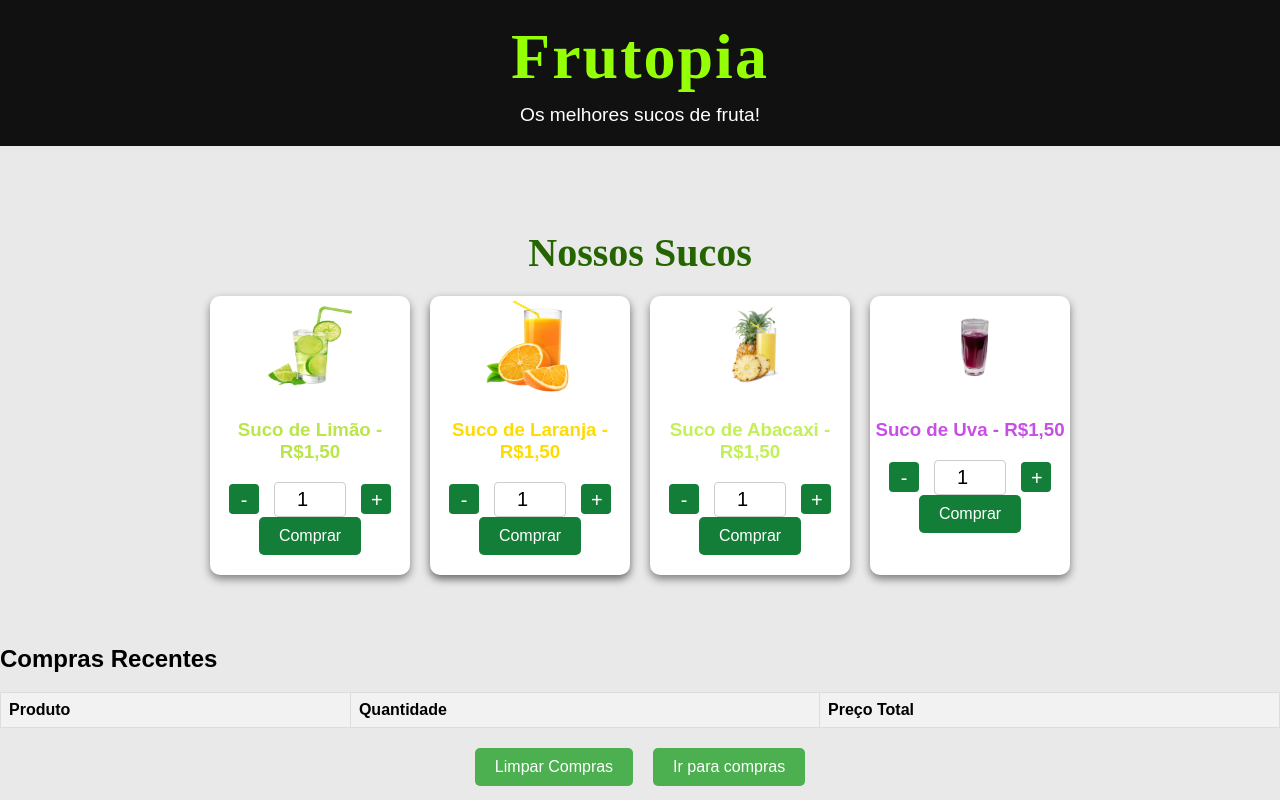
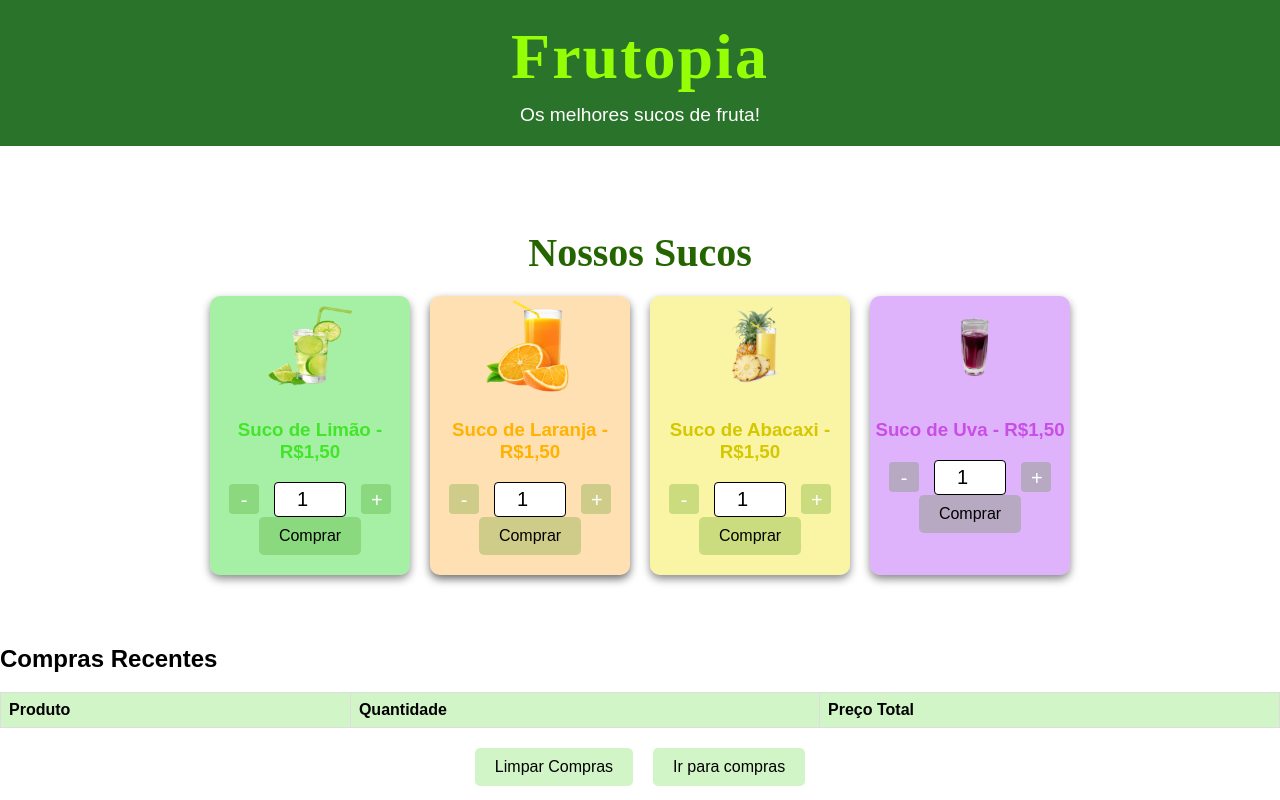
Before and after one commit to Gabriliskkkj/frutopia-, a plain HTML site: page frutopia/index.html in a window 1280 px wide. Drawn offline with Linux system fonts and the light colour scheme.

Commit message:
Add files via upload

```diff
--- a/frutopia/styles.css
+++ b/frutopia/styles.css
@@ -6,11 +6,11 @@ body {
     font-family: Arial, sans-serif;
     margin: 0;
     padding: 0;
-    background-color: #e9e9e9;
+    background-color: #ffffff;
 }
 
 header {
-    background-color: #000000ec;
+    background-color: #005800d5;
     color: #ffffff;
     text-align: center;
     padding: 20px 0;
@@ -48,7 +48,7 @@ header p {
 }
 
 .suco-limao {
-    background-color: hsl(0, 0%, 100%);
+    background-color: hsla(120, 71%, 59%, 0.5);
     border-radius: 10px;
     box-shadow: 0 4px 8px rgba(0, 0, 0, 0.452);
     overflow: hidden;
@@ -57,7 +57,7 @@ header p {
     text-align: center;
 }
 .suco-laranja {
-    background-color: hsl(0, 0%, 100%);
+    background-color: hsla(36, 100%, 50%, 0.3);
     border-radius: 10px;
     box-shadow: 0 4px 8px rgba(0, 0, 0, 0.567);
     overflow: hidden;
@@ -66,7 +66,7 @@ header p {
     text-align: center;
 }
 .suco-abacaxi {
-    background-color: hsl(0, 0%, 100%);
+    background-color: hsla(56, 89%, 63%, 0.5);
     border-radius: 10px;
     box-shadow: 0 4px 8px rgba(0, 0, 0, 0.46);
     overflow: hidden;
@@ -75,7 +75,7 @@ header p {
     text-align: center;
 }
 .suco-uva {
-    background-color: hsl(0, 0%, 100%);
+    background-color: hsla(276, 94%, 69%, 0.5);
     border-radius: 10px;
     box-shadow: 0 4px 8px rgba(0, 0, 0, 0.469);
     overflow: hidden;
@@ -102,8 +102,8 @@ img {
 }
 
 button {
-    background-color: rgba(1, 116, 39, 0.925);
-    color: #fff;
+    background-color: #338a003b;
+    color: #000000;
     border: none;
     padding: 10px 20px;
     margin-bottom: 20px;
@@ -114,12 +114,12 @@ button {
 }
 
 button:hover {
-    background-color: #64d11b;
+    background-color: #6161615d;
 }
 
 footer {
     background-color: #000000;
-    color: #fff;
+    color: #fafafa;
     text-align: center;
 
         background-color: hsl(0, 0%, 100%);
@@ -146,34 +146,34 @@ footer {
     animation:animation 2s infinite;
 }
 @keyframes animation{
-  0% { color: rgb(235, 196, 0); }
-    20% { color: rgb(255, 238, 0); }
-    40% { color: rgb(213, 238, 73); }
-    60% { color: rgb(191, 241, 92); }
-    80% { color: rgb(234, 255, 0); }
+  0% { color: rgb(233, 229, 8); }
+    20% { color: rgb(224, 210, 10); }
+    40% { color: rgb(216, 202, 0); }
+    60% { color: rgb(212, 198, 0); }
+    80% { color: rgb(228, 224, 0); }
     100% { color: rgb(255, 226, 61); }
 }
 .rgb-laranja{
     animation:animation2 2s infinite;
 }
 @keyframes animation2{
-  0% { color: rgb(250, 187, 0); }
+  0% { color: rgb(218, 163, 0); }
     20% { color: rgb(255, 166, 0); }
     40% { color: rgb(255, 196, 1); }
-    60% { color: rgb(255, 225, 0); }
-    80% { color: rgb(234, 255, 0); }
-    100% { color: rgb(255, 217, 0); }
+    60% { color: rgb(255, 174, 0); }
+    80% { color: rgb(255, 166, 0); }
+    100% { color: rgb(255, 136, 0); }
 }
 .rgb-limao{
     animation:animation3 2s infinite;
 }
 @keyframes animation3{
-  0% { color: rgb(79, 250, 0); }
-    20% { color: rgb(9, 255, 0); }
-    40% { color: rgb(33, 179, 52); }
-    60% { color: rgb(224, 243, 78); }
-    80% { color: rgb(209, 226, 19); }
-    100% { color: rgb(174, 255, 0); }
+  0% { color: rgb(61, 192, 0); }
+    20% { color: rgb(7, 214, 0); }
+    40% { color: rgb(28, 218, 53); }
+    60% { color: rgb(78, 231, 40); }
+    80% { color: rgb(130, 231, 34); }
+    100% { color: rgb(38, 194, 7); }
 }
 
 .Frutopia{
@@ -207,7 +207,7 @@ footer {
         .quantity-selector input[type="number"]
          { width: 60px; padding: 5px;
             text-align: center;
-             border: 1px solid #ccc;
+             border: 1px solid #000000;
               border-radius: 4px;
             }
 
@@ -216,12 +216,12 @@ footer {
                  margin: 0 5px;
                  border: none;
                  border-radius: 4px;
-                 background-color: rgba(1, 116, 39, 0.925);
+                 background-color: #338a003b;
                  color: white; cursor: pointer;
                  }
 
                  .quantity-selector button:hover {
-                    background-color: #00b300; }
+                    background-color: #6161615d; }
 
                     .quantity-selector {
                         display: flex;
@@ -273,7 +273,7 @@ footer {
 .botao{
     width: 150px;
     background-color: rgba(1, 116, 39, 0.925);
-    color: #fff;
+    color: #ffffff;
     border: none;
     padding: 10px 20px;
     margin-bottom: 20px;
@@ -297,7 +297,7 @@ a {
     padding: 8px;
 }
 .compras th {
-    background-color: #f2f2f2;
+    background-color: #d2f5c8;
     text-align: left;
 }
 .buttons-container {
@@ -308,12 +308,12 @@ a {
 .buttons-container button, .buttons-container a {
     display: inline-block;
     padding: 10px 20px;
-    background-color: #4CAF50;
-    color: white;
+    background-color: #d2f5c8;
+    color: rgb(0, 0, 0);
     text-decoration: none;
     border-radius: 5px;
     margin: 0 10px;
 }
 .buttons-container button:hover, .buttons-container a:hover {
-    background-color: #45a049;
+    background-color: #66e26c;
 }
```
Also changed, not shown: frutopia/pagamento.html (+1 -1 lines).
